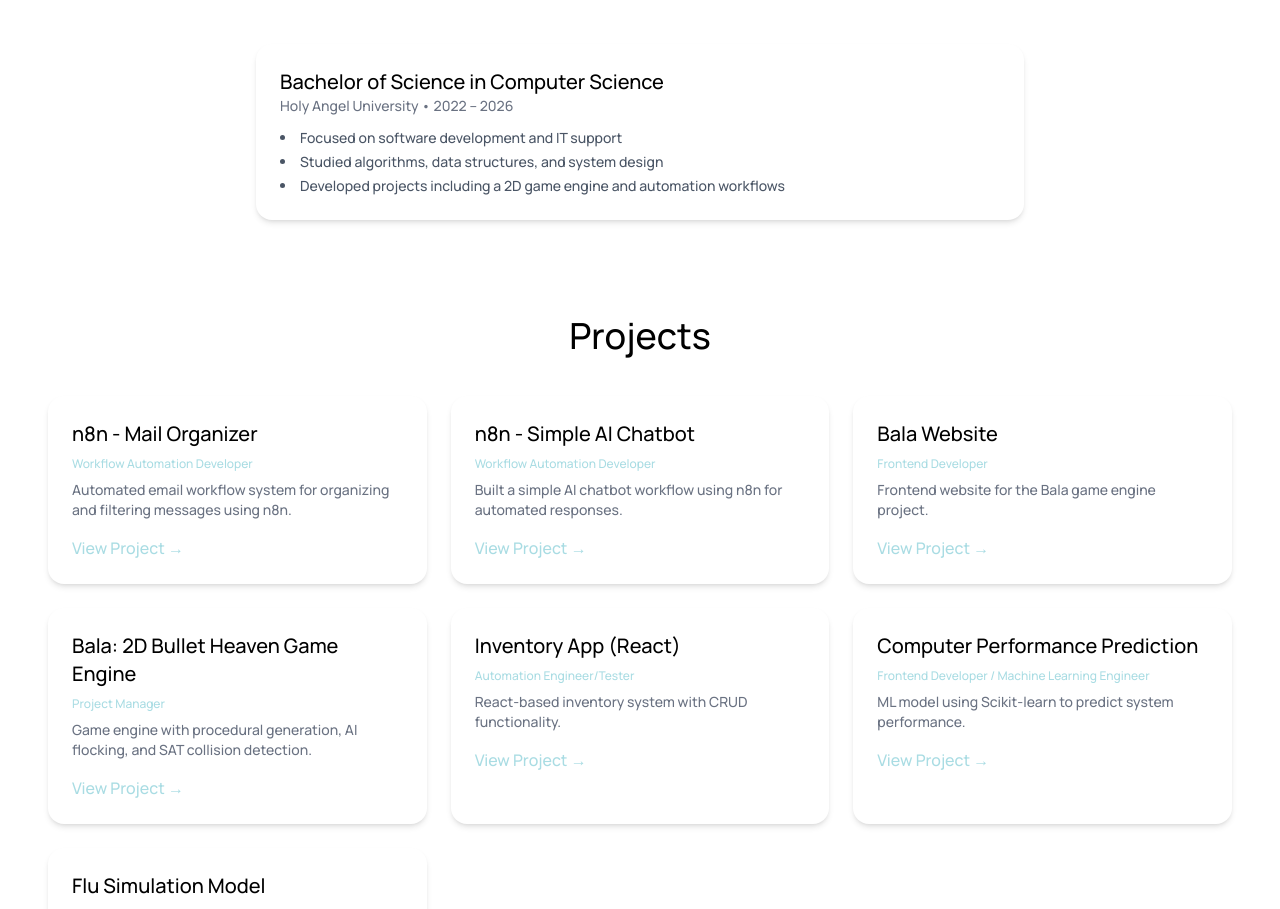
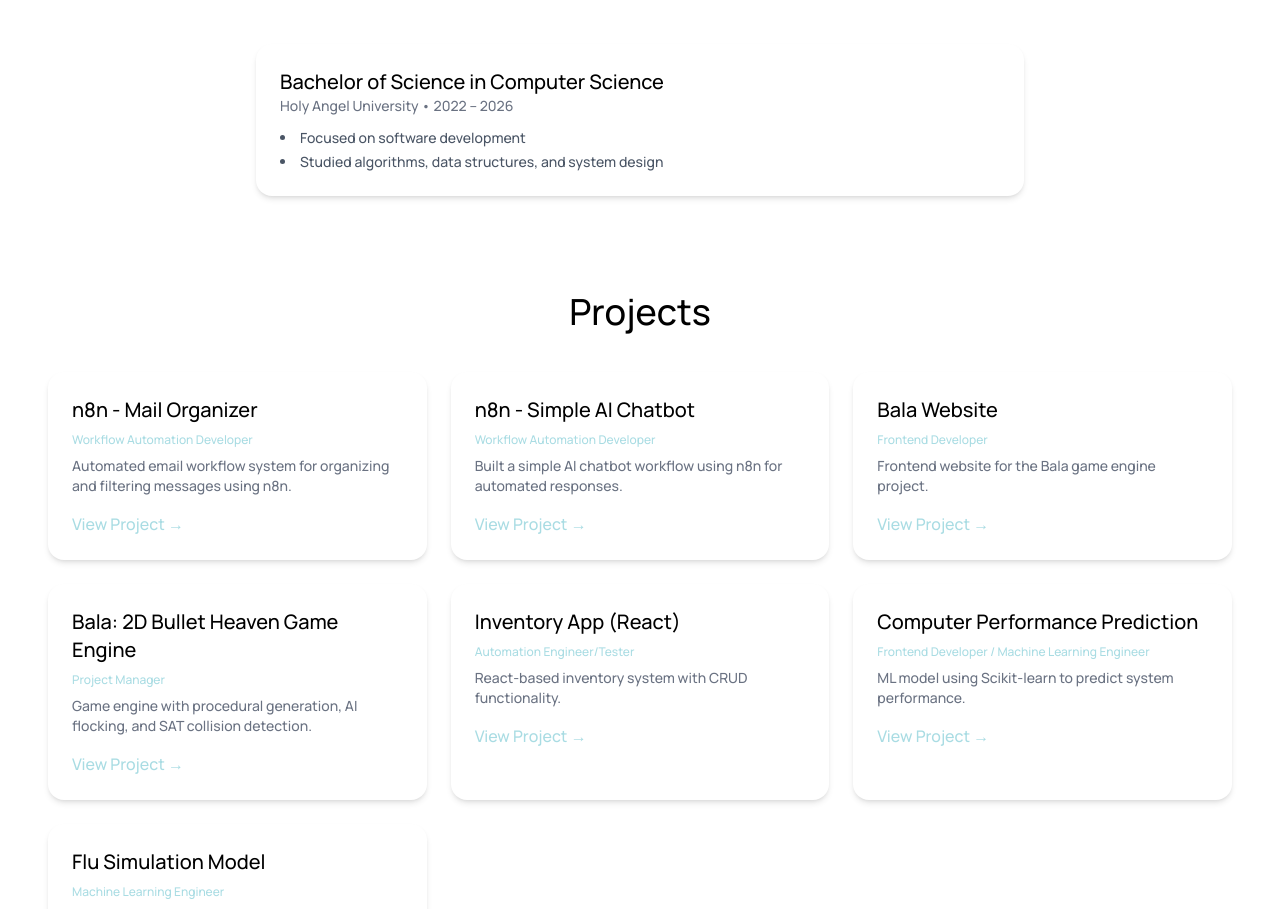
Before and after one commit to jiuuzxc/guintu-portfolio, a React (Vite) app: page / in a window 1280 px wide. Shown: the part 1006-1915 px from the top of the page. Built offline with nearby package versions, Linux system fonts and the light colour scheme.

Commit message:
education description update

```diff
--- a/index.html
+++ b/index.html
@@ -2,7 +2,7 @@
 <html lang="en" class="scroll-smooth">
   <head>
     <meta charset="UTF-8" />
-    <link rel="icon" type="image/svg+xml" href="/favicon.ico" />
+    <link rel="icon" type="image/svg+xml" href="/favicon.png" />
     <meta name="viewport" content="width=device-width, initial-scale=1.0" />
     <title>Guintu's Portfolio</title>
   </head>
--- a/src/components/Education.jsx
+++ b/src/components/Education.jsx
@@ -30,9 +30,8 @@
           </p>
 
           <ul className="mt-3 text-sm text-gray-600 dark:text-white/80 list-disc list-inside space-y-1">
-            <li>Focused on software development and IT support</li>
+            <li>Focused on software development</li>
             <li>Studied algorithms, data structures, and system design</li>
-            <li>Developed projects including a 2D game engine and automation workflows</li>
           </ul>
 
         </div>
```
Also changed, not shown: public/favicon.png (added).
